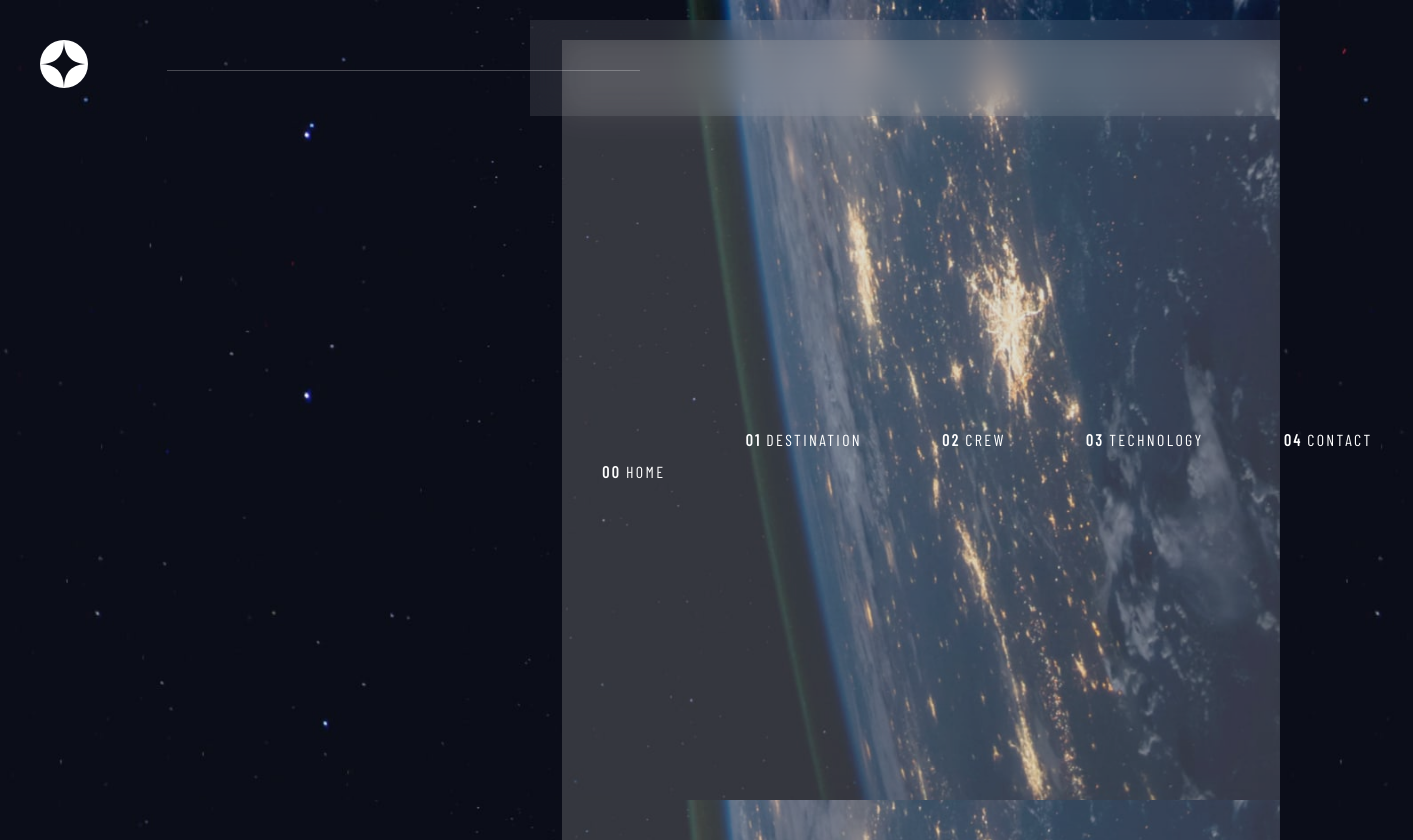
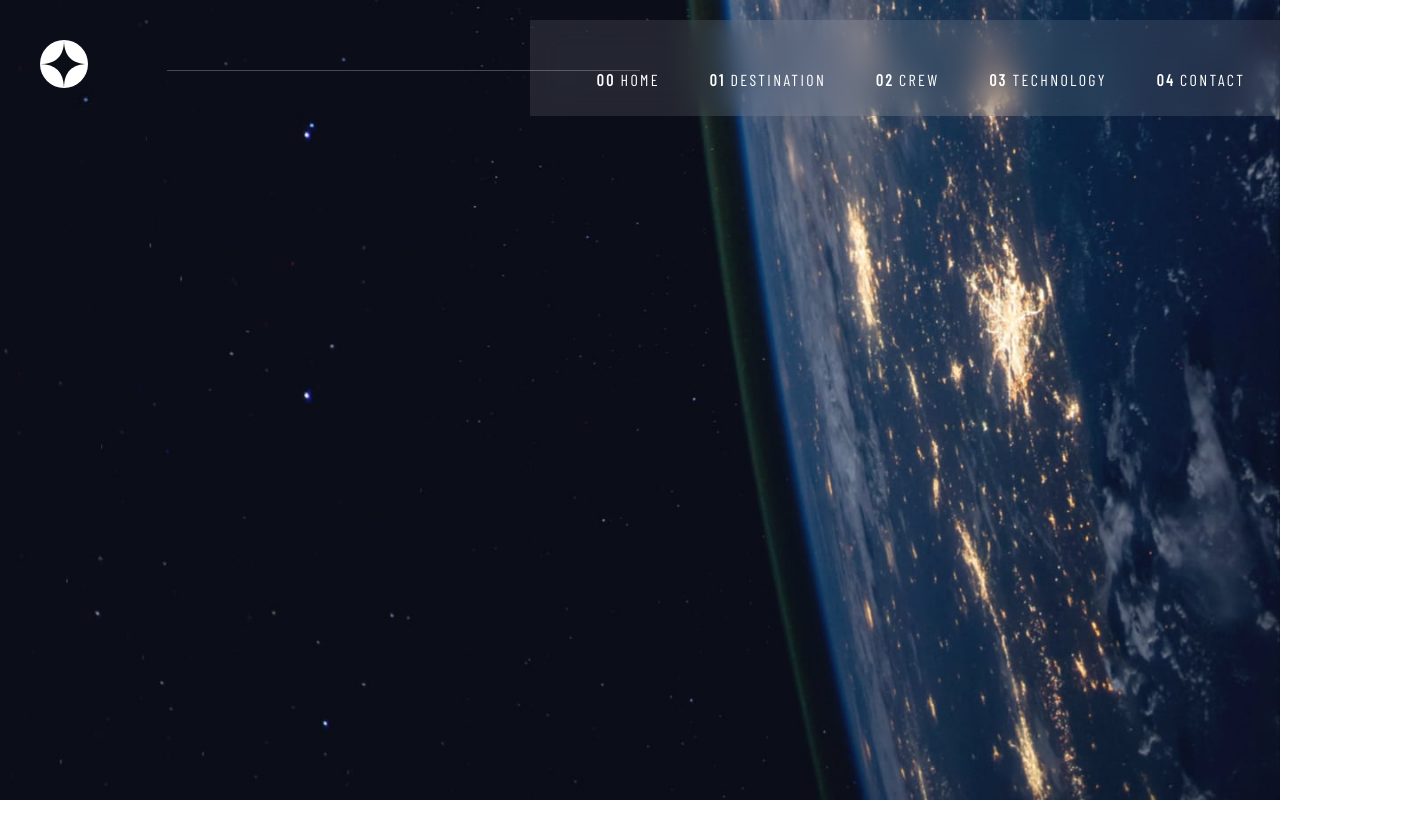
Before and after one commit to mdanieladla/spaceTourism, an Angular app: page / in a window 1280 px wide. Shown: the whole page, 1413 px wide, since content can reach past the window. After the commit the page ends 800 px from the top, so only its background shows below. Built offline with nearby package versions, Linux system fonts and the light colour scheme; a web font is replaced by a local one.

Commit message:
refactoring styles and class names and finishing menu for tablet and desktop version

```diff
--- a/src/app/shared/header/header.component.html
+++ b/src/app/shared/header/header.component.html
@@ -1,9 +1,9 @@
 <header class="header">
-  <div class="rectangle-large"></div>
-  <img src="../../../assets/images/logo.svg" class="img--logo" alt="logo" />
+  <div class="line"></div>
+  <img src="../../../assets/images/logo.svg" class="img-logo" alt="logo" />
   <!--El rectángulo se mueve en función de en que parte del menú te encuentres en la página, que se hará con JS-->
   <div class="rectangle"></div>
-  <nav id="my-first" class="nav-container">
+  <nav class="nav-container">
     <ul class="nav-container--list underline">
       <li class="burger" (click)="toggleMenu()">
         <mat-icon>{{ isMenuOpen ? "close" : "menu" }}</mat-icon>
--- a/src/app/shared/header/header.component.scss
+++ b/src/app/shared/header/header.component.scss
@@ -6,37 +6,40 @@ $menuBreakpoint: 767px;
 .header{
     display: flex;
     flex-direction: row;
-    height: 10vh;
     justify-content: space-between;
   }
 
-.rectangle-large{
+.line {
   display: none;
+
   @media all and (min-width:1024px){
+    background: $white;
     display: inline;
-    position: absolute;
-    width: 473px;
     height: 1px;
     left: 167px;
-    top: 70px;
-    background: #FFFFFF;
     mix-blend-mode: normal;
     opacity: 0.25;
+    position: absolute;
+    top: 70px;
+    width: 473px;
     z-index: 2;
   }
-  }
+}
 
-.img--logo{
+.img-logo {
+  height: 40px;
   margin: 1rem;
   width: 40px;
-  height: 40px;
-    @media all and (min-width: 768px){
+
+    @media all and (min-width: $menuBreakpoint){
+        height: 48px;
+        margin-top: 1.5rem;
         width: 48px;
-        height: 48px;
-      }
-      @media all and (min-width:1024px){
+    }
+
+    @media all and (min-width:1024px){
       margin: 2.5rem;
-      }
+    }
 }
 
 .nav-container {
@@ -59,25 +62,25 @@ $menuBreakpoint: 767px;
     }
 
     .menu {
+      backdrop-filter: blur(15px);
+      background: rgba(151,151,151,0.3);
       display: none;
       flex-direction: column;
-      background: rgba(151,151,151,0.3);
       height: 100vh;
-      backdrop-filter: blur(15px);
 
       &__item {
+        color: #fff;
         cursor: pointer;
+        display: block;
         font-family: $barlowCondensed;
         font-size: 0.875rem;
+        font-size: 1rem;
+        height: $menuHeight;
         letter-spacing: 2.36px;
+        line-height: $menuHeight;
         padding: 0 40px;
-        height: $menuHeight;
-        line-height: $menuHeight;
         text-decoration: none;
-        display: block;
         text-transform: uppercase;
-        font-size: 1rem;
-        color: #fff;
 
         &:first-child {
           margin-top: 64px;
@@ -93,11 +96,25 @@ $menuBreakpoint: 767px;
       }
 
       @media all and (min-width: $menuBreakpoint) {
+        align-items: center;
+        backdrop-filter: none;
+        background: none;
         display: flex;
         flex-direction: row;
+        height: 10vh;
         justify-content: space-evenly;
-        align-items: center;
-        margin-top: 20px;
+
+        &__item {
+          padding: 0 15px;
+
+          &:first-child {
+            margin-top: 0;
+          }
+        }
+      }
+
+      @media all and (min-width: 1024px) {
+        height: 15vh;
       }
     }
 
@@ -107,11 +124,11 @@ $menuBreakpoint: 767px;
   }
 
   mat-icon{
-    color: #fff;
+    color: $white;
     margin-top: 20px;
   }
 
-  @media all and (min-width: 768px){
+  @media all and (min-width: $menuBreakpoint){
       box-sizing: border-box;
       height: 96px;
       background-color: rgba(255,255,255,0.1);
@@ -121,11 +138,11 @@ $menuBreakpoint: 767px;
 
   @media all and (min-width:1024px){
       margin-right: 0;
+      margin-top: 20px;
       width: 750px;
-      margin-top: 20px;
   }
 }
 
-  .active{
-    border-bottom: 2px solid white;
-  }
+  // .active{
+  //   border-bottom: 2px solid white;
+  // }
```
